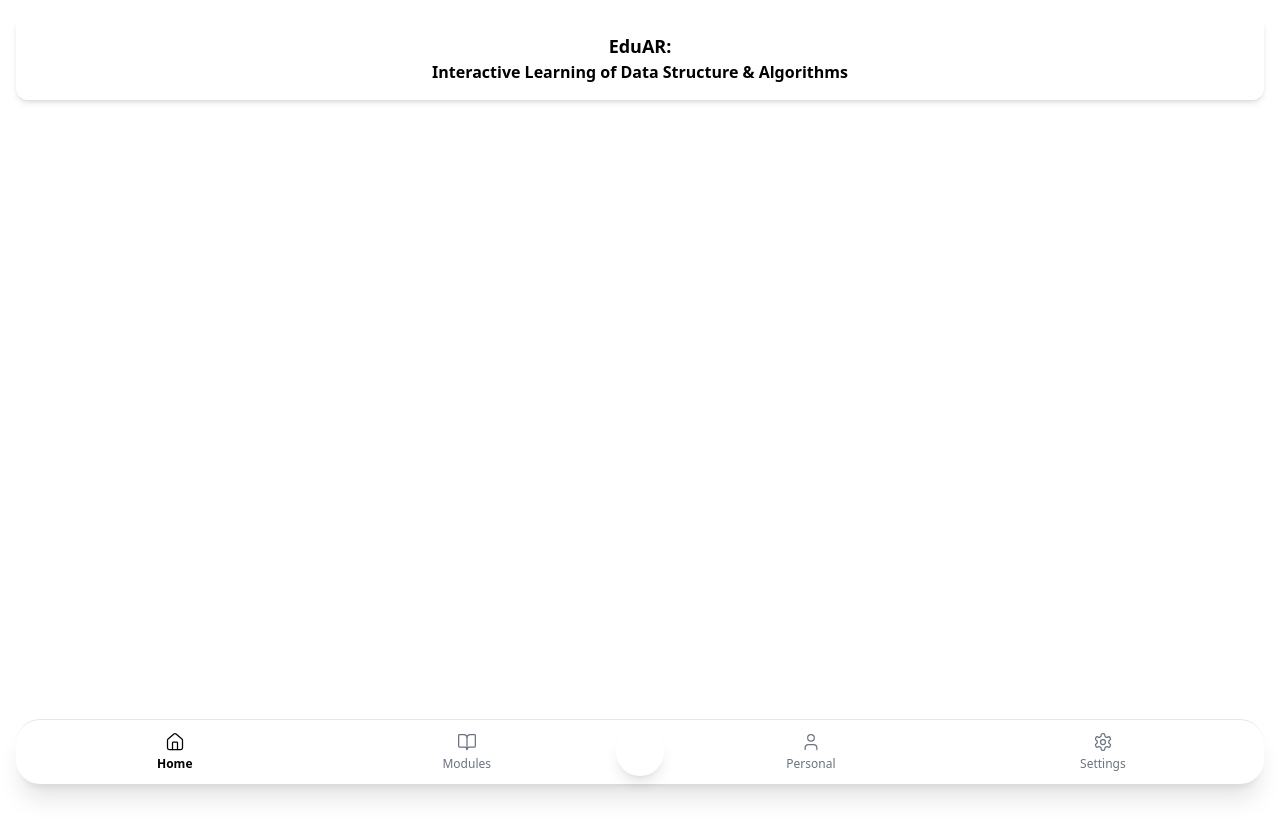
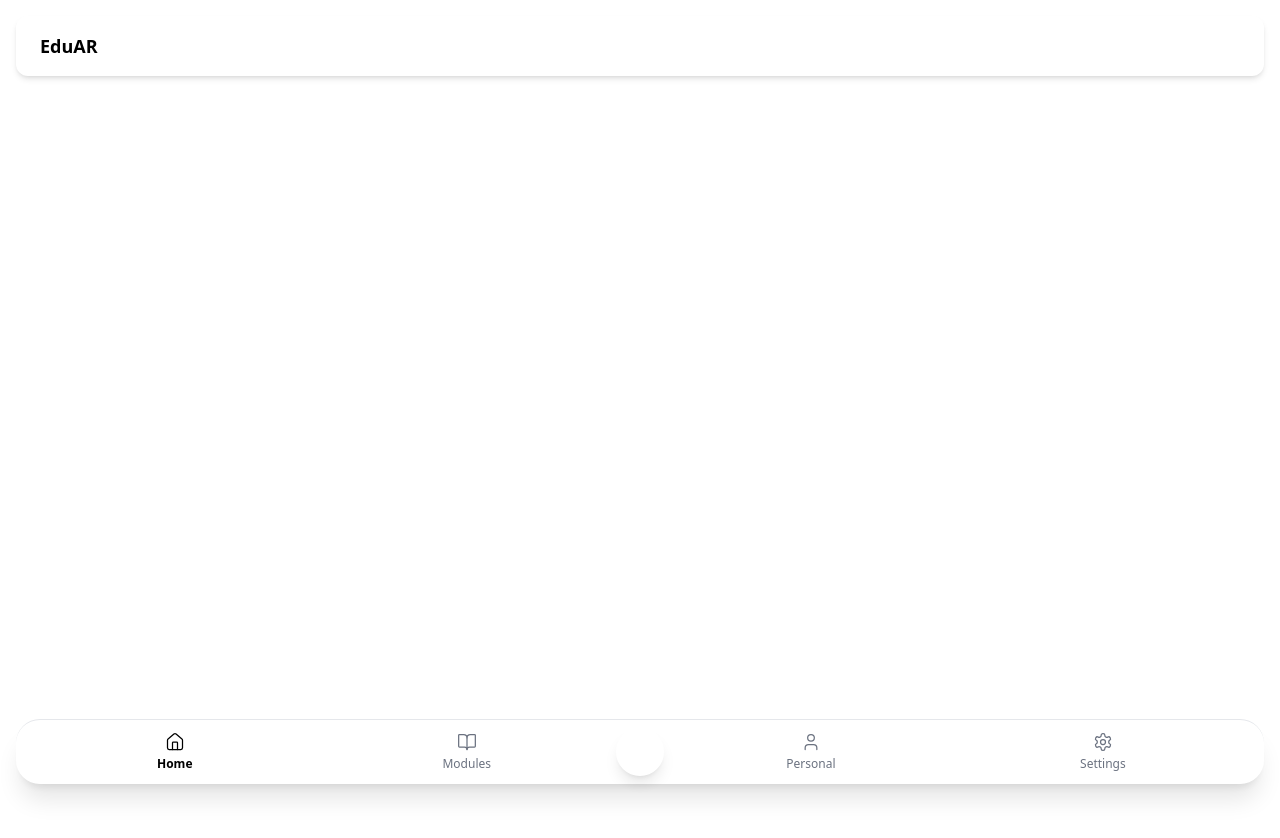
Before and after one commit to tortangChris/EduAR-IL, a React (Vite) app: page / in a window 1280 px wide. Shown: the top 838 px of the page. Built offline with nearby package versions, Linux system fonts and the light colour scheme.

Commit message:
remove paragraph on top bar homepage

```diff
--- a/src/pages/Home.jsx
+++ b/src/pages/Home.jsx
@@ -3,11 +3,8 @@ import React from "react";
 const Home = () => {
   return (
     <div className="pt-4 px-4 pb-20 min-h-screen bg-base-100">
-      <div className="w-full text-center text-gray py-4 px-6 rounded-xl shadow-md">
-        <h1 className="text-lg font-semibold">EduAR:</h1>
-        <p className="text-s font-semibold">
-          Interactive Learning of Data Structure & Algorithms
-        </p>
+      <div className="w-full text-gray py-4 px-6 rounded-xl shadow-md">
+        <h1 className="text-lg font-semibold">EduAR</h1>
       </div>
     </div>
   );
```
